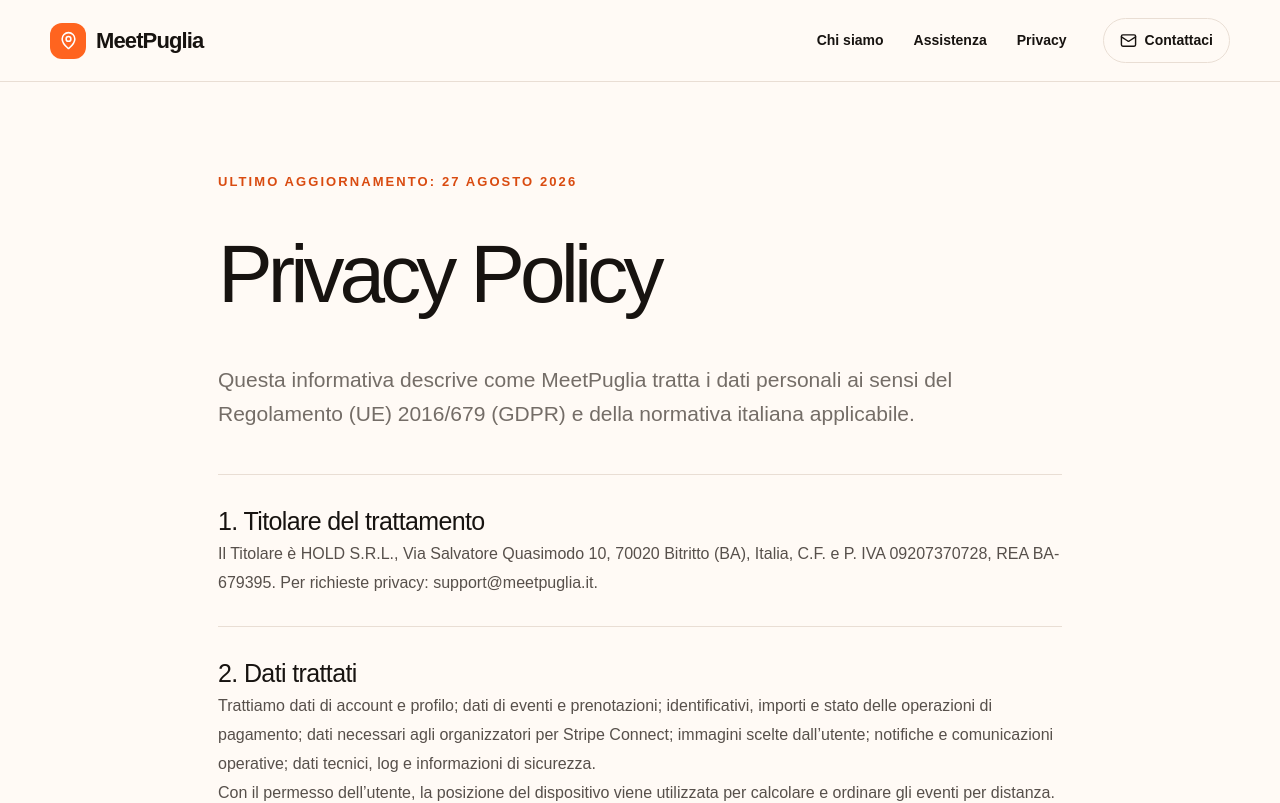
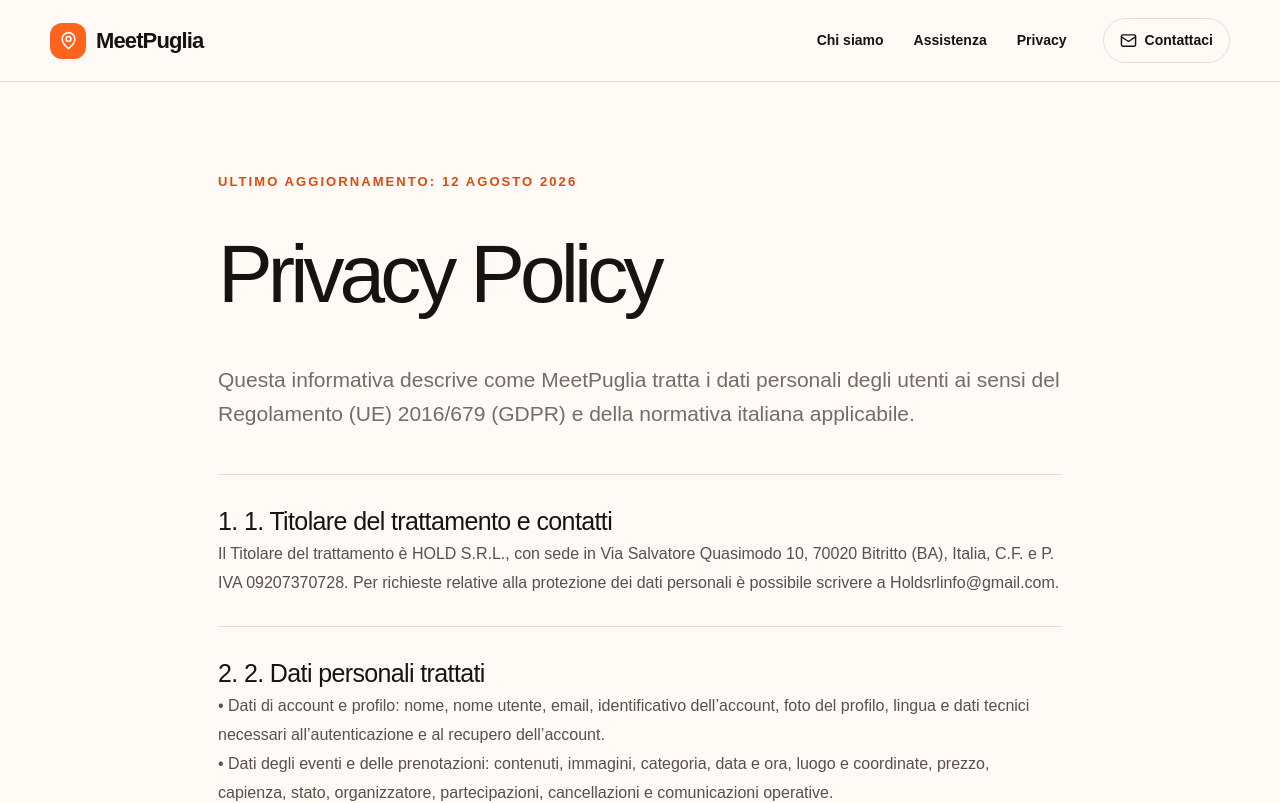
Before and after one commit to pugliameet/meetpuglia-website, a Next.js app: page /privacy in a window 1280 px wide. Shown: the top 803 px of the page. Built offline with nearby package versions, Linux system fonts and the light colour scheme.

Commit message:
Update privacy

```diff
--- a/app/privacy/page.tsx
+++ b/app/privacy/page.tsx
@@ -1,10 +1,109 @@
 import { InfoPage } from "../info-page";
-export default function Page(){return <InfoPage eyebrow="ULTIMO AGGIORNAMENTO: 27 AGOSTO 2026" title="Privacy Policy" intro="Questa informativa descrive come MeetPuglia tratta i dati personali ai sensi del Regolamento (UE) 2016/679 (GDPR) e della normativa italiana applicabile." sections={[
- {title:"Titolare del trattamento",paragraphs:["Il Titolare è HOLD S.R.L., Via Salvatore Quasimodo 10, 70020 Bitritto (BA), Italia, C.F. e P. IVA 09207370728, REA BA-679395. Per richieste privacy: support@meetpuglia.it."]},
- {title:"Dati trattati",paragraphs:["Trattiamo dati di account e profilo; dati di eventi e prenotazioni; identificativi, importi e stato delle operazioni di pagamento; dati necessari agli organizzatori per Stripe Connect; immagini scelte dall’utente; notifiche e comunicazioni operative; dati tecnici, log e informazioni di sicurezza.","Con il permesso dell’utente, la posizione del dispositivo viene utilizzata per calcolare e ordinare gli eventi per distanza. La posizione corrente non viene salvata nel profilo. MeetPuglia non riceve né conserva il numero completo della carta, il CVC o le credenziali bancarie inserite su Stripe."]},
- {title:"Finalità e basi giuridiche",paragraphs:["I dati sono trattati per registrazione e autenticazione, gestione del profilo, pubblicazione e moderazione degli eventi, prenotazioni, pagamenti, rimborsi, assistenza e comunicazioni necessarie all’esecuzione del servizio.","Ulteriori basi sono gli obblighi di legge, il legittimo interesse alla sicurezza, prevenzione di frodi, continuità operativa e difesa di diritti, nonché il consenso o la scelta dell’utente per posizione, immagini e calendario quando richiesto."]},
- {title:"Fornitori e destinatari",paragraphs:["Possiamo avvalerci di Supabase per autenticazione, database, archiviazione e backend; Stripe per Checkout, pagamenti, prevenzione frodi, rimborsi e Connect; Resend e fornitori email per comunicazioni operative; Expo e fornitori dei sistemi operativi; Google e altri fornitori di geocodifica e localizzazione.","I dati possono essere comunicati a personale autorizzato, consulenti, autorità e soggetti coinvolti nella gestione di reclami o contestazioni nei casi previsti dalla legge. I dati personali non vengono venduti."]},
- {title:"Trasferimenti e conservazione",paragraphs:["Quando un fornitore tratta dati fuori dallo Spazio economico europeo, il trasferimento avviene mediante una decisione di adeguatezza o garanzie previste dal GDPR.","Account e profilo sono conservati finché l’account è attivo. Dati di pagamenti, rimborsi e operazioni possono essere conservati più a lungo per obblighi fiscali, contabili, antifrode, contestazioni e tutela di diritti. Log e backup seguono cicli tecnici limitati."]},
- {title:"Diritti dell’utente",paragraphs:["Nei casi previsti dal GDPR puoi chiedere accesso, rettifica, cancellazione, limitazione, portabilità e opposizione, nonché revocare il consenso. Scrivi a support@meetpuglia.it. Potremo chiedere informazioni necessarie a verificare l’identità.","Puoi inoltre proporre reclamo al Garante per la protezione dei dati personali o all’autorità di controllo competente."]},
- {title:"Minori, sicurezza e modifiche",paragraphs:["MeetPuglia non consente la creazione autonoma di un account a chi non ha compiuto 14 anni. Adottiamo misure tecniche e organizzative adeguate al rischio, pur non potendo garantire una sicurezza assoluta.","Questa informativa può essere aggiornata per modifiche normative, organizzative o del servizio. La versione vigente sarà resa disponibile sul sito e nell’app."]}
-]}/>}
+
+export default function Page() {
+  return (
+    <InfoPage
+      eyebrow="ULTIMO AGGIORNAMENTO: 12 AGOSTO 2026"
+      title="Privacy Policy"
+      intro="Questa informativa descrive come MeetPuglia tratta i dati personali degli utenti ai sensi del Regolamento (UE) 2016/679 (GDPR) e della normativa italiana applicabile."
+      sections={[
+        {
+          title: "1. Titolare del trattamento e contatti",
+          paragraphs: [
+            "Il Titolare del trattamento è HOLD S.R.L., con sede in Via Salvatore Quasimodo 10, 70020 Bitritto (BA), Italia, C.F. e P. IVA 09207370728. Per richieste relative alla protezione dei dati personali è possibile scrivere a Holdsrlinfo@gmail.com.",
+          ],
+        },
+        {
+          title: "2. Dati personali trattati",
+          paragraphs: [
+            "• Dati di account e profilo: nome, nome utente, email, identificativo dell’account, foto del profilo, lingua e dati tecnici necessari all’autenticazione e al recupero dell’account.",
+            "• Dati degli eventi e delle prenotazioni: contenuti, immagini, categoria, data e ora, luogo e coordinate, prezzo, capienza, stato, organizzatore, partecipazioni, cancellazioni e comunicazioni operative.",
+            "• Dati relativi ai pagamenti: identificativi dell’ordine, evento, pagante e account Stripe dell’organizzatore; importi, valuta, commissioni, stato, identificativi Stripe di Checkout, pagamento e rimborso, accettazione della politica di rimborso e storico delle operazioni. MeetPuglia non riceve né conserva nell’app il numero completo della carta, il CVC o le credenziali bancarie inserite nelle pagine Stripe.",
+            "• Dati degli organizzatori per Stripe Connect: identificativo dell’account collegato, stato dell’onboarding e dell’abilitazione a pagamenti e trasferimenti, saldi e accrediti. I dati identificativi, bancari e di verifica richiesti durante l’onboarding sono raccolti direttamente da Stripe.",
+            "• Dati di posizione: con il permesso dell’utente, la posizione del dispositivo è utilizzata per calcolare e ordinare gli eventi per distanza. La posizione corrente non viene salvata nel profilo; le coordinate del luogo indicate dall’organizzatore sono memorizzate con l’evento.",
+            "• Immagini, calendario e comunicazioni: immagini scelte per avatar o eventi; informazioni necessarie ad aggiungere un evento al calendario del dispositivo; email operative; notifiche interne e stato di lettura. MeetPuglia non utilizza attualmente notifiche push esterne.",
+            "• Dati tecnici e di sicurezza: IP, data e ora delle richieste, dati del dispositivo o dell’app, log, errori e informazioni necessarie a prevenire frodi e abusi, proteggere il servizio e gestire contestazioni.",
+          ],
+        },
+        {
+          title: "3. Finalità e basi giuridiche",
+          paragraphs: [
+            "• Esecuzione dei Termini e misure precontrattuali: registrazione, autenticazione, profilo, pubblicazione e moderazione degli eventi, prenotazioni gratuite e a pagamento, Stripe Connect, pagamenti, trasferimenti, cancellazioni, rimborsi, dashboard dell’organizzatore e comunicazioni necessarie.",
+            "• Obblighi legali: conservazione di dati richiesti dalla normativa contabile, fiscale, antiriciclaggio o da altre disposizioni applicabili; risposta alle autorità; gestione dei diritti degli interessati.",
+            "• Legittimo interesse di HOLD S.R.L.: sicurezza dell’app e dei pagamenti, prevenzione di frodi e abusi, moderazione, continuità operativa, gestione degli errori, assistenza e difesa di diritti, nel rispetto del bilanciamento con i diritti degli utenti.",
+            "• Consenso o scelta dell’utente, quando richiesto: accesso alla posizione, alla libreria fotografica e al calendario. I permessi possono essere negati o revocati dalle impostazioni del dispositivo.",
+          ],
+        },
+        {
+          title: "4. Natura del conferimento",
+          paragraphs: [
+            "I dati indicati come obbligatori sono necessari per creare e gestire l’account o utilizzare la funzione richiesta. Il mancato conferimento impedisce di usare quella funzione. La navigazione degli eventi pubblici è disponibile anche senza account nei limiti previsti dall’app. Foto del profilo, posizione e calendario sono facoltativi.",
+            "Per organizzare eventi a pagamento è necessario completare l’onboarding Stripe. Per acquistare una partecipazione a pagamento è necessario fornire a Stripe un metodo di pagamento valido.",
+          ],
+        },
+        {
+          title: "5. Visibilità dei dati",
+          paragraphs: [
+            "Nome, nome utente, foto del profilo e contenuti dell’evento possono essere visibili agli altri utenti per identificare l’organizzatore e presentare l’evento. I dati della prenotazione sono accessibili al partecipante e, nella misura necessaria alla gestione dell’evento, all’organizzatore e al personale autorizzato.",
+            "Le informazioni finanziarie personali e i dati completi del metodo di pagamento non sono mostrati pubblicamente. La dashboard Stripe dell’organizzatore è accessibile soltanto dopo il completamento dell’onboarding e riguarda il relativo account collegato.",
+          ],
+        },
+        {
+          title: "6. Fornitori, destinatari e ruoli privacy",
+          paragraphs: [
+            "I dati possono essere trattati da fornitori che supportano HOLD S.R.L., tra cui Supabase per autenticazione, database, archiviazione e funzioni backend; Expo e i fornitori dei sistemi operativi per il funzionamento dell’app; Resend e i fornitori email per le comunicazioni operative; fornitori di geolocalizzazione e geocodifica per le funzioni basate sul luogo.",
+            "Stripe tratta i dati necessari a Checkout, pagamenti, prevenzione frodi, rimborsi, account Connect, verifica degli organizzatori, saldi e accrediti secondo il ruolo applicabile e la propria informativa. Stripe può chiedere direttamente ulteriori informazioni per obblighi normativi e di sicurezza.",
+            "I dati possono inoltre essere comunicati a consulenti professionali, soggetti coinvolti nella gestione di reclami o contestazioni, personale autorizzato e autorità pubbliche nei casi previsti dalla legge. I dati personali non vengono venduti.",
+          ],
+        },
+        {
+          title: "7. Trasferimenti internazionali",
+          paragraphs: [
+            "Alcuni fornitori possono trattare dati fuori dallo Spazio economico europeo. In tali casi il trasferimento avviene sulla base di una decisione di adeguatezza o di altre garanzie previste dagli articoli 44 e seguenti del GDPR, incluse, quando applicabili, clausole contrattuali standard e misure supplementari.",
+          ],
+        },
+        {
+          title: "8. Conservazione",
+          paragraphs: [
+            "I dati dell’account e del profilo sono conservati finché l’account rimane attivo. Eventi, prenotazioni, notifiche e comunicazioni sono conservati per il tempo necessario a fornire il servizio, gestire eventi futuri o conclusi e applicare i cicli di archiviazione e cancellazione del sistema.",
+            "Ordini, pagamenti, rimborsi, accrediti e dati collegati possono essere conservati anche dopo la cancellazione dell’account per i periodi richiesti dalla normativa fiscale, contabile e antiriciclaggio e per gestire frodi, contestazioni, chargeback o difendere diritti. Quando possibile, i dati non più necessari all’identificazione diretta sono minimizzati o resi non direttamente identificativi.",
+            "Log di sicurezza e backup sono conservati per periodi limitati secondo le esigenze di sicurezza e i cicli tecnici dei fornitori, quindi cancellati o sovrascritti.",
+          ],
+        },
+        {
+          title: "9. Eliminazione dell’account",
+          paragraphs: [
+            "L’utente può avviare l’eliminazione dall’app. L’eliminazione può essere temporaneamente impedita quando l’organizzatore ha eventi attivi, pagamenti, rimborsi o obblighi ancora da completare.",
+            "Dopo l’eliminazione vengono rimossi o dissociati i dati non più necessari, compresi profilo e immagini, fatti salvi i dati che HOLD S.R.L. o i fornitori devono conservare per legge, sicurezza, contabilità o tutela di diritti. La cancellazione dell’account MeetPuglia non determina automaticamente la cancellazione dei dati che Stripe deve conservare come autonomo titolare.",
+          ],
+        },
+        {
+          title: "10. Diritti dell’utente",
+          paragraphs: [
+            "Nei casi previsti dal GDPR, l’utente può chiedere accesso, rettifica, cancellazione, limitazione, portabilità e opposizione, nonché revocare il consenso senza pregiudicare i trattamenti già effettuati. Le richieste possono essere inviate a Holdsrlinfo@gmail.com. HOLD S.R.L. può chiedere le informazioni necessarie a verificare l’identità e risponde nei termini di legge.",
+            "L’utente può inoltre proporre reclamo al Garante per la protezione dei dati personali o all’autorità di controllo competente del proprio Stato membro.",
+          ],
+        },
+        {
+          title: "11. Minori",
+          paragraphs: [
+            "MeetPuglia non consente la creazione autonoma di un account a chi non ha compiuto 14 anni. Registrandosi, l’utente dichiara di avere almeno 14 anni. Eventuali requisiti più elevati per uno specifico evento restano sotto la responsabilità dell’organizzatore e devono essere indicati chiaramente.",
+          ],
+        },
+        {
+          title: "12. Decisioni automatizzate e marketing",
+          paragraphs: [
+            "MeetPuglia non adotta decisioni esclusivamente automatizzate che producano effetti giuridici o analogamente significativi e, nella versione attuale, non invia comunicazioni promozionali. Stripe può utilizzare sistemi automatizzati di prevenzione delle frodi secondo la propria informativa.",
+          ],
+        },
+        {
+          title: "13. Sicurezza e modifiche",
+          paragraphs: [
+            "HOLD S.R.L. adotta misure tecniche e organizzative adeguate al rischio per proteggere i dati personali. Nessun sistema può tuttavia garantire sicurezza assoluta.",
+            "Questa informativa può essere aggiornata in caso di modifiche normative, organizzative o del servizio. La versione vigente sarà disponibile nell’app e le modifiche rilevanti saranno comunicate quando richiesto.",
+          ],
+        },
+      ]}
+    />
+  );
+}
```
